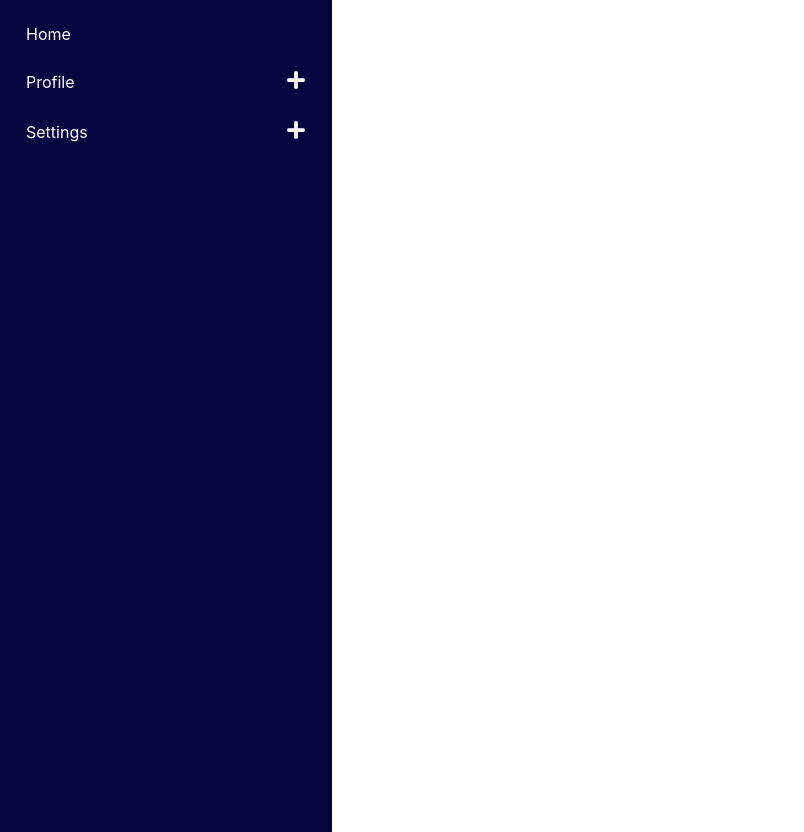
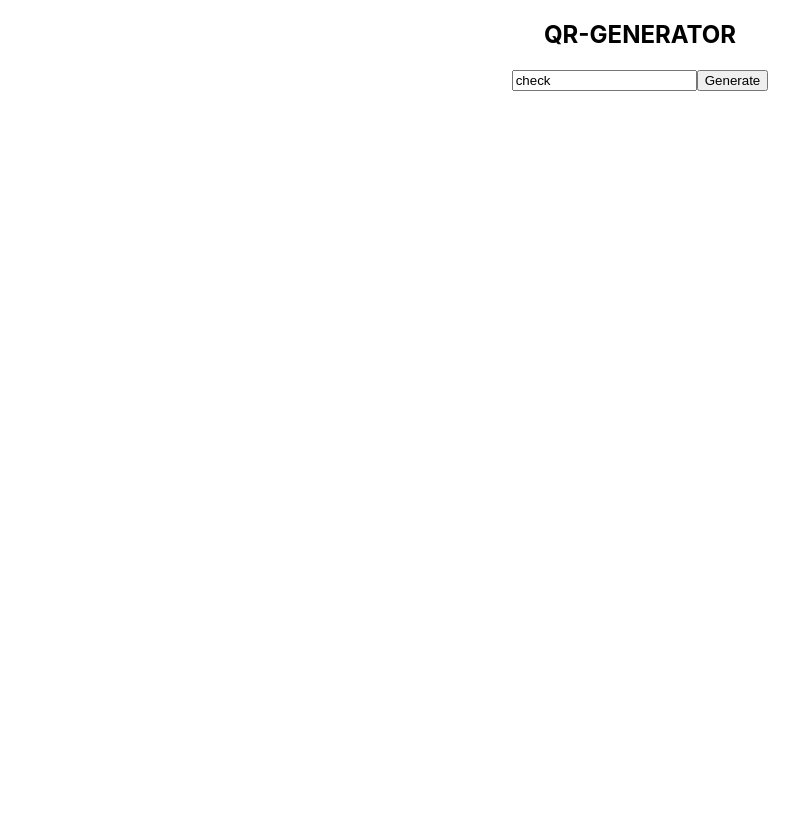
Before and after one commit to Stack-Naveen/20-reactjs-basic-projects, a React (Create React App) app: page / in a window 1280 px wide. Shown: the whole page, without its empty margins (0-804 px from the left). After the commit the page ends 800 px from the top, so only its background shows below. Built offline with nearby package versions, Linux system fonts and the light colour scheme.

Commit message:
create QR component and add sample input with a button

```diff
--- a/package.json
+++ b/package.json
@@ -10,6 +10,7 @@
     "react": "^19.1.1",
     "react-dom": "^19.1.1",
     "react-icons": "^5.5.0",
+    "react-qr-code": "^2.0.18",
     "react-scripts": "^5.0.1",
     "web-vitals": "^2.1.4"
   },
--- a/src/App.js
+++ b/src/App.js
@@ -1,11 +1,12 @@
 import "./App.css";
-import TreeView from "./components/tree-view";
-import menus from "./components/tree-view/data";
+/* import TreeView from "./components/tree-view";
+import menus from "./components/tree-view/data"; */
 /* import ImageSlider from "./components/image-slider"; */
 /* import LoadMoreData from "./components/load-more-data"; */
 /* import Accordian from "./components/accordian";
 import RandomColor from "./components/random-color"; */
 /* import StarRating from "./components/star-rating"; */
+import QrCode from "./components/qr-code-generator";
 function App() {
   return (
     <div className="App">
@@ -14,7 +15,8 @@ function App() {
       {/* <StarRating stars="10"/> */}
       {/* <ImageSlider url={"https://picsum.photos/v2/list"} page={1} limit={10} /> */}
       {/* <LoadMoreData/> */}
-      <TreeView menus={menus}/>
+      {/* <TreeView menus={menus}/> */}
+      <QrCode/>
     </div>
   );
 }
--- /dev/null
+++ b/src/components/qr-code-generator/index.jsx
@@ -0,0 +1,17 @@
+const QrCode = () => {
+  return (
+    <div>
+      <h2>QR-GENERATOR</h2>
+      <div>
+        <input
+          type="text"
+          value="check"
+          placeholder="type something . ."
+        ></input>
+
+        <button>Generate</button>
+      </div>
+    </div>
+  );
+};
+export default QrCode;
```
Also changed, not shown: 1 other file (tests, documents, lock files or other folders).
